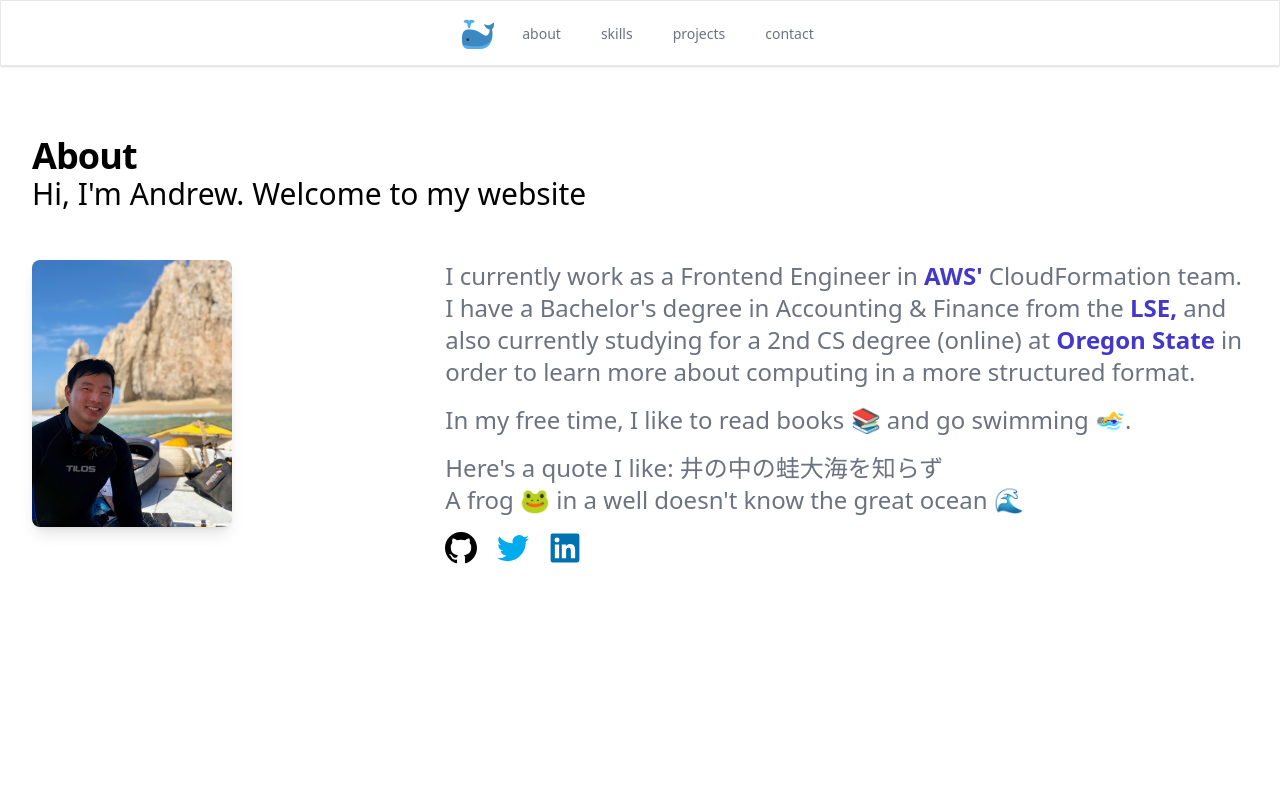
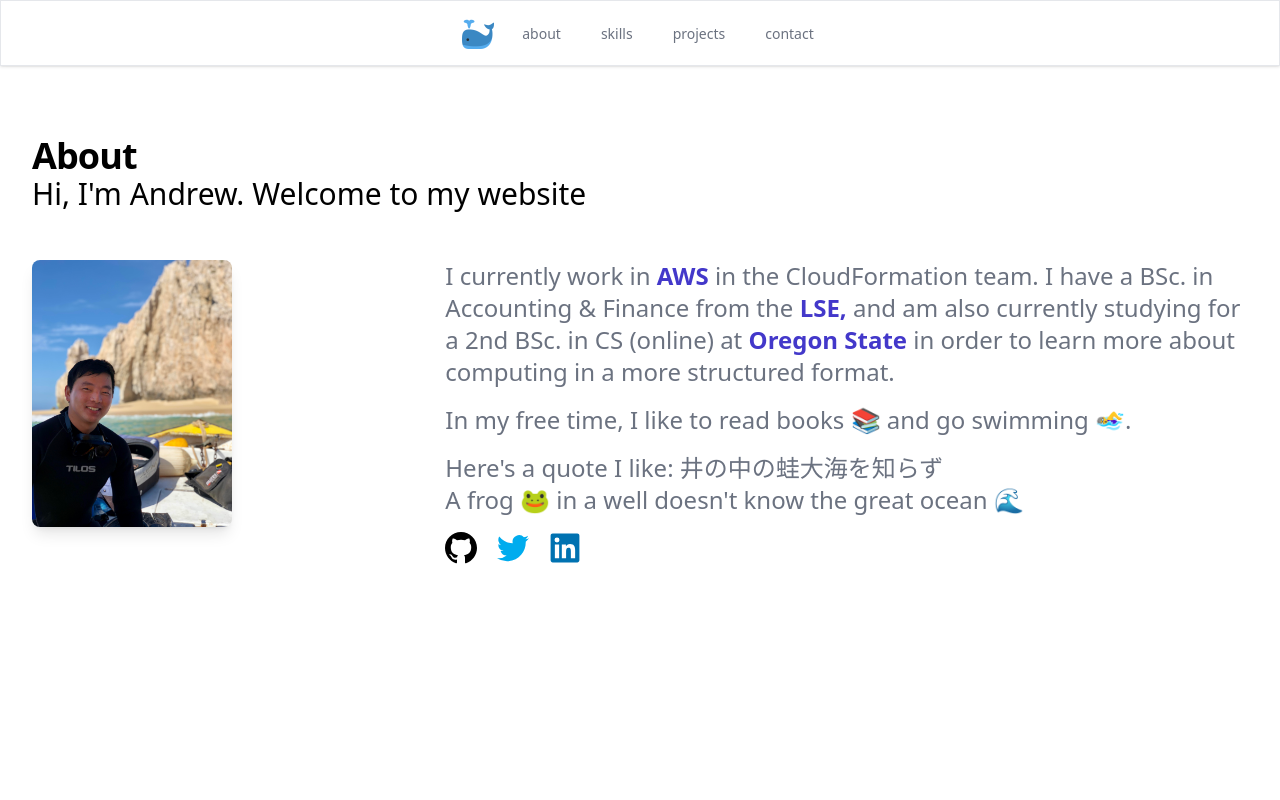
Before and after one commit to adnjoo/portfolio-website, a React (Vite) app: page / in a window 1280 px wide. Shown: the top 800 px of the page. Built offline with nearby package versions, Linux system fonts and the light colour scheme.

Commit message:
edit P1 in about section

```diff
--- a/src/components/About.tsx
+++ b/src/components/About.tsx
@@ -46,14 +46,14 @@ export default function About() {
                     <div className="space-y-4 text-2xl">
                       {/* P1 */}
                       <div className=" text-gray-500">
-                        I currently work as a Frontend Engineer in{" "}
+                        I currently work in {" "}
                         {
                           <AboutLink
                             href="https://aws.amazon.com/cloudformation/"
-                            text="AWS' "
+                            text="AWS "
                           />
                         }
-                        CloudFormation team. I have a Bachelor's degree in
+                        in the CloudFormation team. I have a BSc. in
                         Accounting &#38; Finance from the{" "}
                         {
                           <AboutLink
@@ -61,7 +61,7 @@ export default function About() {
                             text="LSE, "
                           />
                         }
-                        and also currently studying for a 2nd CS degree
+                        and am also currently studying for a 2nd BSc. in CS
                         (online) at{" "}
                         {
                           <AboutLink
```
